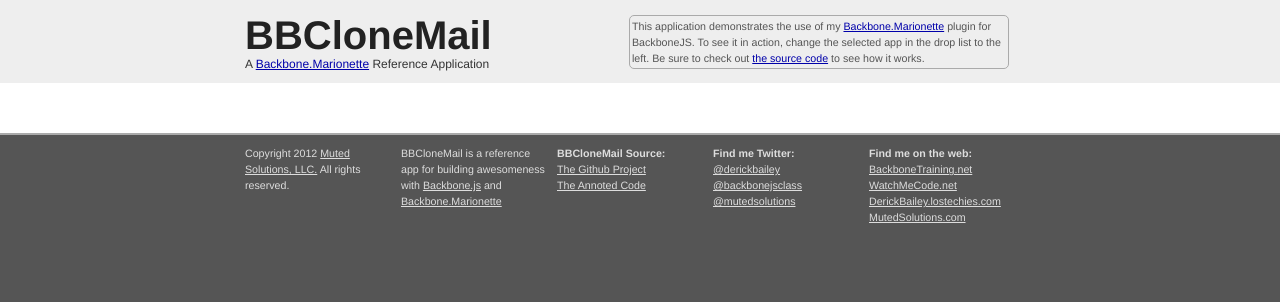
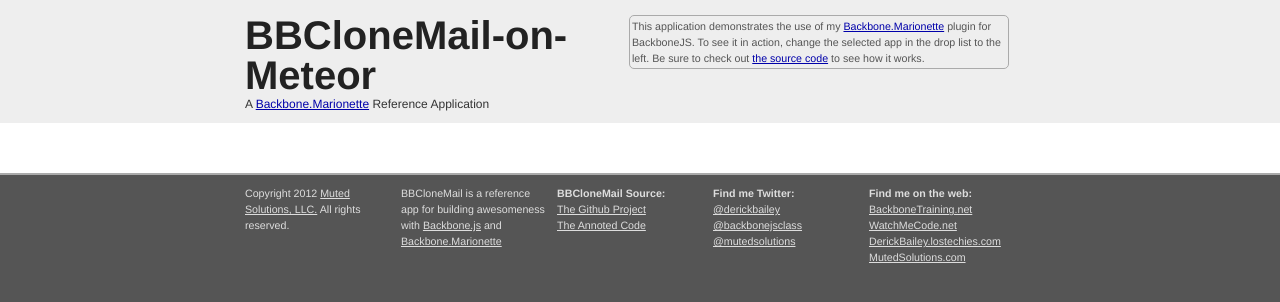
Before and after one commit to zhangcheng/bbclonemail-meteor, a plain HTML site: page client/index.html in a window 1280 px wide. Drawn offline with Linux system fonts and the light colour scheme.

Commit message:
Update the name in HTML

```diff
--- a/client/index.html
+++ b/client/index.html
@@ -1,12 +1,12 @@
   <head>
-    <title>BBCloneMail: A Backbone.Marionette Reference Application</title>
+    <title>BBCloneMail-on-Meteor: A Backbone.Marionette Reference Application</title>
     <link href='/css/bbclonemail.css' rel='stylesheet' type='text/css' />
   </head>
   <body>
     <section class='header'>
       <div class='container'>
         <header>
-          <h1>BBCloneMail</h1>
+          <h1>BBCloneMail-on-Meteor</h1>
           <p class='tag-line'>
             A
             <a href='http://github.com/derickbailey/backbone.marionette'>Backbone.Marionette</a>
```
